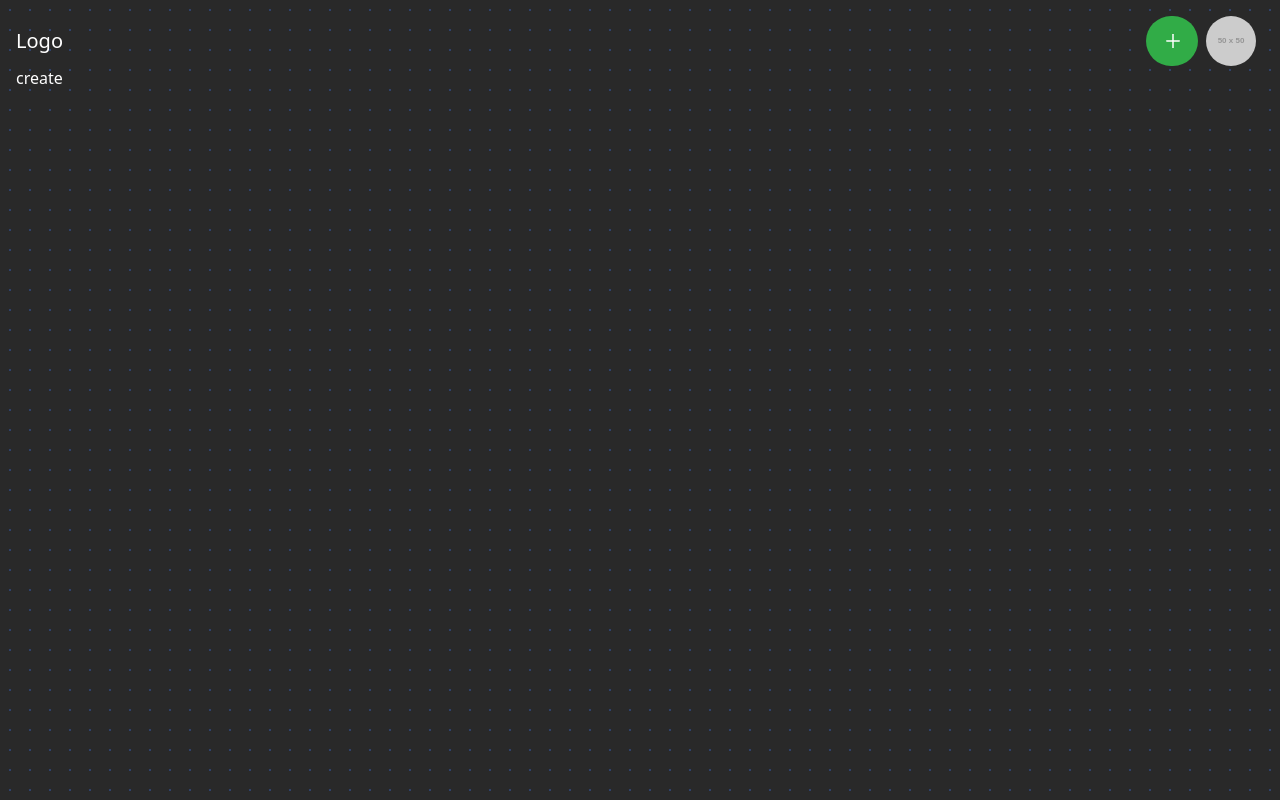
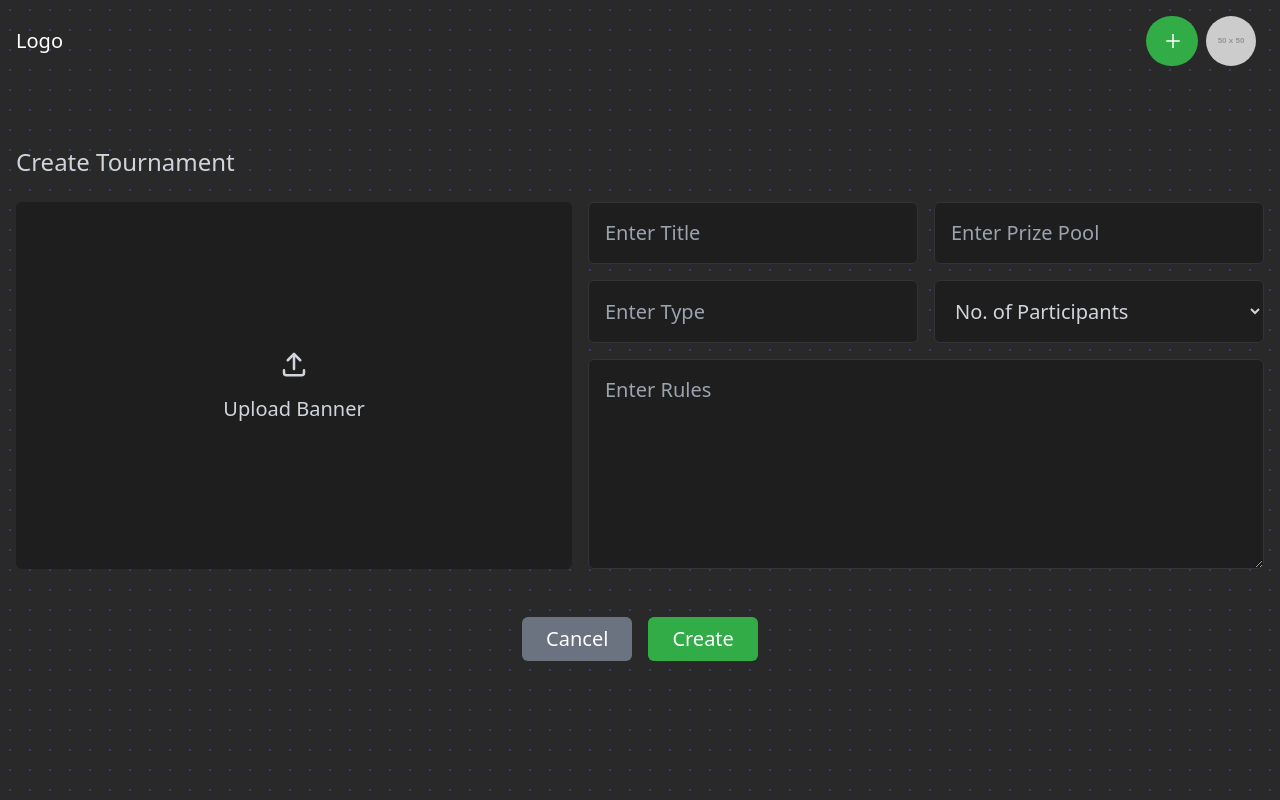
Before and after one commit to pengpa0012/tournament-app, a Next.js app in the folder client/: page /create in a window 1280 px wide. Built offline with nearby package versions, Linux system fonts and the light colour scheme.

Commit message:
update create layout

```diff
--- a/client/src/pages/create.tsx
+++ b/client/src/pages/create.tsx
@@ -1,8 +1,51 @@
 import React from 'react'
+import { TbUpload } from "react-icons/tb";
 
 const create = () => {
+
+  const onCreate = (e: any) => {
+    e.preventDefault()
+  }
+
   return (
-    <div className="text-white">create</div>
+    <div className="mt-20">
+      <h2 className="text-2xl text-gray-300 mb-6">Create Tournament</h2>
+      <div className="flex gap-4">
+        <div className="flex-1">
+          <label htmlFor="file">
+            <div className="w-full min-h-full rounded-md bg-[#1E1E1E] grid place-items-center text-gray-300 text-center cursor-pointer">
+              <div>
+                <TbUpload size={30} style={{ marginInline: "auto" }} />
+                <p className="text-xl mt-4">Upload Banner</p>
+              </div>
+            </div>
+          </label>
+          <input type="file" id='file' className="hidden"/>
+        </div>
+        <form className="flex flex-col items-stretch flex-1 text-gray-300 text-xl" onSubmit={onCreate}>
+          <div className="flex gap-4">
+            <input type="text" className="bg-[#1E1E1E] border border-[#323437] rounded-md flex-1 p-4 focus:outline-none" placeholder="Enter Title" />
+            <input type="text" className="bg-[#1E1E1E] border border-[#323437] rounded-md flex-1 p-4 focus:outline-none" placeholder="Enter Prize Pool"  />
+          </div>
+          <div className="flex gap-4 my-4">
+            <input type="text" className="bg-[#1E1E1E] border border-[#323437] rounded-md flex-1 p-4 focus:outline-none" placeholder="Enter Type"  />
+            <select className="bg-[#1E1E1E] border border-[#323437] rounded-md flex-1 p-4 focus:outline-none">
+              <option value={0}>No. of Participants</option>
+              {
+                [2,3,4,5,6,7,8,9,10,11,12,13,14,15,16,17,18,19,20].map((item, i) => (
+                  <option value={item} key={i}>{item}</option>
+                ))
+              }
+            </select>
+          </div>
+          <textarea className="min-h-[210px] p-4 max-h-[400px] bg-[#1E1E1E] w-full border border-[#323437] rounded-md focus:outline-none" placeholder="Enter Rules"></textarea>
+        </form>
+      </div>
+      <div className="flex gap-4 justify-center mt-12 text-white text-xl">
+        <button className="bg-gray-500 hover:bg-gray-600 py-2 px-6 rounded-md">Cancel</button>
+        <button className="bg-[#31AC47] hover:bg-[#2da142] py-2 px-6 rounded-md">Create</button>
+      </div>
+    </div>
   )
 }
 
```
